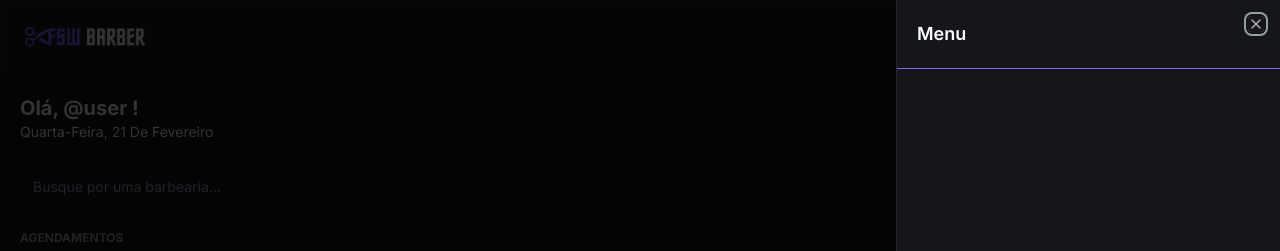
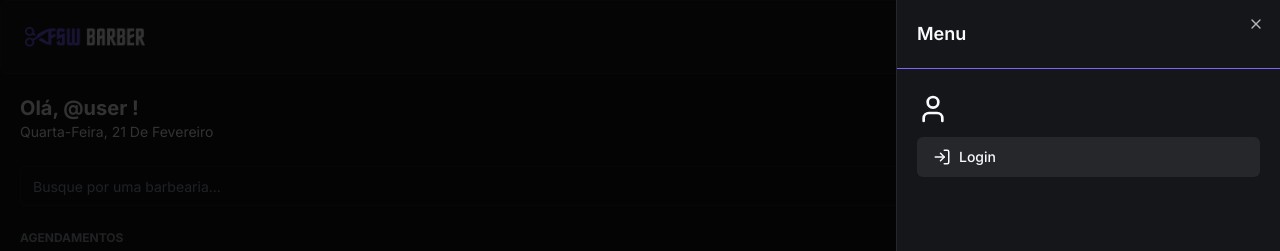
Before and after one commit to XavierRLX/Barbearia, a Next.js app in the folder barber/: page / in a window 1280 px wide. Both pictures are taken after a click on the button 1239 px from the left and 37 px from the top of the page. Shown: the top 251 px of the page. Built offline with nearby package versions, Linux system fonts and the light colour scheme; no server answers; the database is empty.

Commit message:
Feat
add btn de login e logout

```diff
--- a/barber/app/_components/header.tsx
+++ b/barber/app/_components/header.tsx
@@ -4,7 +4,7 @@ import Image from "next/image";
 import { Card, CardContent } from "./ui/card";
 import { Button } from "./ui/button";
 import { signIn, signOut, useSession } from "next-auth/react"
-import { MenuIcon } from "lucide-react";
+import { LogInIcon, LogOut, LogOutIcon, MenuIcon, UserIcon } from "lucide-react";
 import { Sheet, SheetContent, SheetHeader, SheetTitle, SheetTrigger } from "./ui/sheet";
 import { Avatar, AvatarImage } from "@radix-ui/react-avatar";
 
@@ -12,6 +12,10 @@ import { Avatar, AvatarImage } from "@radix-ui/react-avatar";
 const Header = () => {
 
     const {data, status} = useSession();
+
+    const handleLogoutClick = () => signOut();
+    const handlesingInClick = () => signIn();
+
     return (
         <Card >
             <CardContent className="py-5 px-30 justify-between items-center flex flex-row">
@@ -24,21 +28,32 @@ const Header = () => {
                     </SheetTrigger>
                     <SheetContent className="p-0">
                         <SheetHeader>
-
+                            <SheetTitle className="text-left border-b border-solid border-primary p-5">Menu</SheetTitle>
+                        </SheetHeader>
                         {data?.user? (
+                                <div className="flex justify-between px-5 py-6 items-center">
                                     <div className="flex items-center gap-3">
                                         <Avatar>
                                             <AvatarImage src={data.user?.image ?? "" }/>
                                         </Avatar>
-
                                         <h2 className="font-bold">{data.user.name}</h2>
                                     </div>
+                                    <Button variant="secondary" size="icon">
+                                        <LogOutIcon onClick={handleLogoutClick}/>
+                                    </Button>
+                                </div>
                             ) : (
-                                <></>
+                                <div className=" flex flex-col gap-3 px-5 py-6">
+                                    <div className="flex items-center gap-2">
+                                        <UserIcon size={32}>
+                                            <h2 className="font-bold">Olá, faça seu login!</h2>
+                                        </UserIcon>
+                                    </div>
+                                    <Button onClick={handlesingInClick} className="w-full justify-start" variant="secondary" >
+                                        <LogInIcon className="mr-2" size={18}/>
+                                        Login</Button>
+                                </div>
                             )}
-
-                            <SheetTitle className="text-left border-b border-solid border-primary p-5">Menu</SheetTitle>
-                        </SheetHeader>
                     </SheetContent>
                 </Sheet>
             </CardContent>
```
Lines whose indentation alone changed are shown as unchanged.
